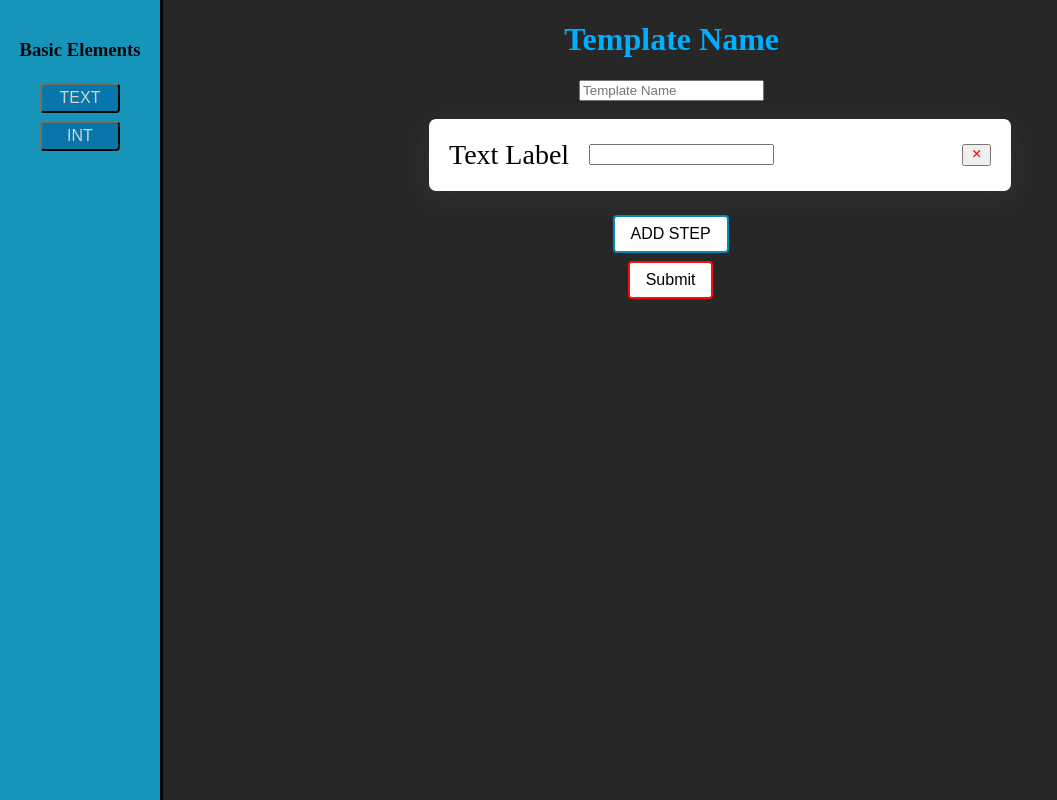
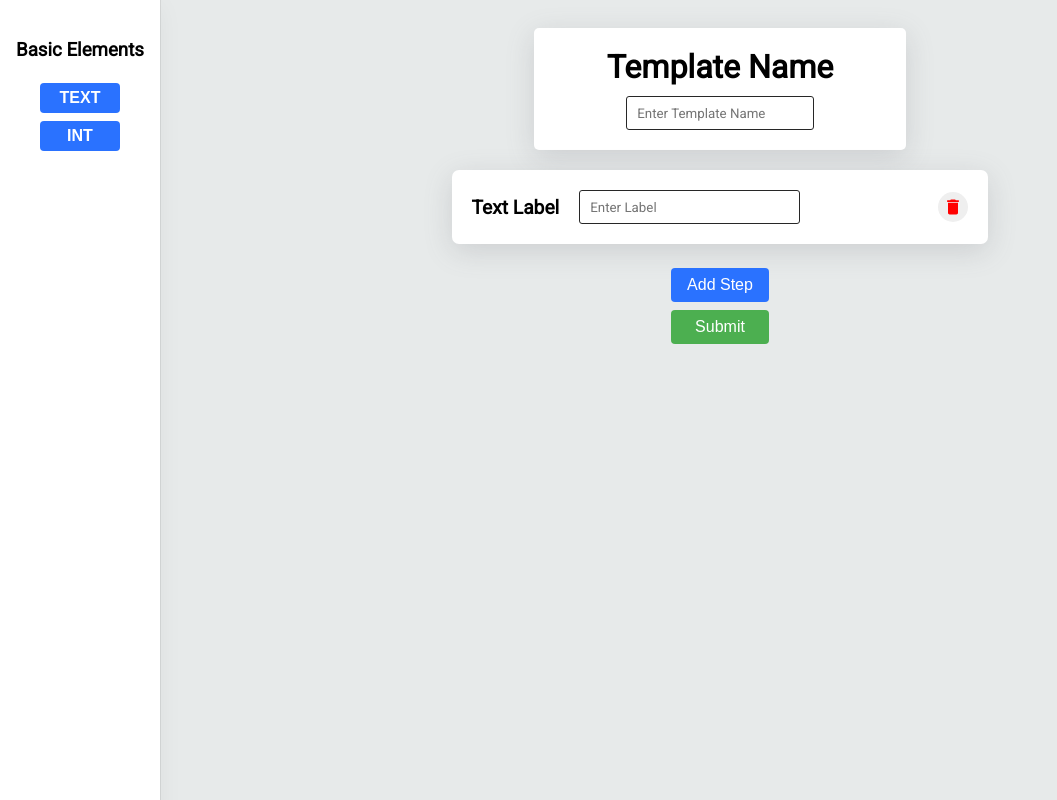
Before and after one commit to sivasaikrishna7/form-builder, a React (Create React App) app: page / in a window 1280 px wide. Both pictures are taken after a click on the button "TEXT". Shown: the whole page, without its empty margins (0-1057 px from the left). Built offline with nearby package versions, Linux system fonts and the light colour scheme.

Commit message:
Fixed UI

```diff
--- a/public/index.html
+++ b/public/index.html
@@ -15,6 +15,9 @@
       user's mobile device or desktop. See https://developers.google.com/web/fundamentals/web-app-manifest/
     -->
     <link rel="manifest" href="%PUBLIC_URL%/manifest.json" />
+    <link rel="preconnect" href="https://fonts.googleapis.com">
+    <link rel="preconnect" href="https://fonts.gstatic.com" crossorigin>
+    <link href="https://fonts.googleapis.com/css2?family=Roboto&display=swap" rel="stylesheet">
     <!--
       Notice the use of %PUBLIC_URL% in the tags above.
       It will be replaced with the URL of the `public` folder during the build.
--- a/src/App.css
+++ b/src/App.css
@@ -1,71 +1,78 @@
+.App {
+  display: flex;
+  flex-direction: column;
+  align-items: center;
+  justify-content: center;
+  text-align: center;
+  margin-left: 160px;
+}
 
-.App{
-  text-align: center;
+.templateForm {
+  background-color: white;
+  margin-bottom: 20px;
+  box-shadow: rgba(100, 100, 111, 0.2) 0px 7px 29px 0px;
+  border-radius: 5px;
+  width: 30%;
+  padding: 20px;
+  margin-top: 20px;
 }
-.templatename{
-  margin-left: 5%;
-  color: #00aeff;
+
+.templateName {
+  font-size: 2rem;
+  font-weight: bold;
+  margin-bottom: 10px;
 }
-body{
-  background-color: #272727 ;
 
-}
-.grid{
+.grid {
   bottom: 0;
   display: grid;
-    grid-template-columns: auto auto ;
+  grid-template-columns: auto auto;
   grid-gap: 30px;
-    background-color: #2196F3;
+  background-color: #2196f3;
   padding: 30px;
 }
+
 .sidenav {
+  display: flex;
+  flex-direction: column;
+  align-items: center;
   height: 100%;
   width: 160px;
   position: fixed;
   z-index: 0;
-    border: 2px solid rgb(0, 0, 0);
-    border-width: 3px;
-    border-top: blanchedalmond;
-    border-left: blanchedalmond;
-    border-bottom: blanchedalmond;
-
+  background-color: white;
+  box-shadow: rgba(0, 0, 0, 0.05) 0px 6px 24px 0px,
+    rgba(0, 0, 0, 0.08) 0px 0px 0px 1px;
   top: 0;
   left: 0;
-    background-color: #13b1e0 ;
   overflow-x: hidden;
   padding-top: 20px;
-    opacity: 80%;
 }
-  .main {
-    margin-left: 160px; /* Same as the width of the sidenav */
-    font-size: 28px; /* Increased text to enable scrolling */
-    padding: 0px 10px;
-  }
+
 .button {
-    background-color: #008dce; /* Green */
-
-    border-color: rgb(53, 50, 45);
+  background-color: #2a72ff;
+  border: 1px solid transparent;
   color: white;
-    /* padding: 15px 32px; */
   text-align: center;
   text-decoration: none;
-    display: inline-block;
-    width:80px;
-    height:30px;
-    /* padding-bottom: 30px; */
+  width: 80px;
+  height: 30px;
   font-size: 16px;
+  font-weight: bold;
   margin: 4px 2px;
   cursor: pointer;
   -webkit-transition-duration: 0.4s; /* Safari */
   transition-duration: 0.4s;
   border-radius: 4px;
 }
-  .button2:hover {
-    box-shadow: 0 12px 16px 0 rgba(0,0,0,0.24),0 17px 50px 0 rgba(0,0,0,0.19);
+
+.button:hover {
+  box-shadow: 0 12px 16px 0 rgba(0, 0, 0, 0.24),
+    0 17px 50px 0 rgba(0, 0, 0, 0.19);
 }
 
-  .button22 {
-    background-color: #4CAF50; /* Green */
+.addStepButton {
+  background-color: #2a72ff;
   border: none;
   color: white;
   padding: 8px 16px;
@@ -74,13 +81,13 @@ body{
   display: inline-block;
   font-size: 16px;
   margin: 4px 2px;
-    margin-left: 5%;
   transition-duration: 0.4s;
   cursor: pointer;
   border-radius: 4px;
 }
-  .button223 {
-    background-color: #4CAF50; /* Green */
+
+.submitButton {
+  background-color: #4caf50;
   border: none;
   color: white;
   padding: 8px 16px;
@@ -89,76 +96,35 @@ body{
   display: inline-block;
   font-size: 16px;
   margin: 4px 2px;
-    margin-left: 5%;
   transition-duration: 0.4s;
   cursor: pointer;
   border-radius: 4px;
 }
-  .button21 {
-    background-color: white;
-    color: black;
-    border: 2px solid #008CBA;
-  }
-  .button213 {
-    background-color: white;
-    color: black;
-    border: 2px solid #ff0b0b;
+
+.buttons {
+  display: flex;
+  flex-direction: column;
 }
 
-  .button21:hover {
-    background-color: #008CBA;
-    color: white;
-  }
-  .trail{
+.trail {
   display: flex;
   justify-content: center;
 }
-  .container{
-     color: #000000 ;
+
+.main {
+  width: 100%;
+}
+
+.container {
+  color: #000000;
   display: flex;
   background-color: white;
-     /* background-color:#272727 ; */
-    /* background-color: #13b1e0  ; */
-    /* border: 2px solid rgb(0, 0, 0); */
   border-radius: 7px;
   outline: #111;
   align-items: center;
   justify-content: space-between;
   margin-bottom: 20px;
-    width: 50%;
-    /* margin-left: 12%; */
-    padding:20px;
-    /* opacity: 80%; */
+  width: 45%;
+  padding: 20px;
   box-shadow: rgba(100, 100, 111, 0.2) 0px 7px 29px 0px;
 }
-
-  /* .input {
-    margin: 2rem auto;
-    background-color: rgb(0, 180, 224);
-    padding: 1rem;
-    width: 90%;
-    max-width: 40rem;
-  }
-
-  .input label {
-    display: block;
-
-    font-weight: bold;
-    margin-bottom: 0.5rem;
-  }
-
-  .input input {
-    font: inherit;
-    display: block;
-
-    width: 100%;
-    border: 1px solid rgb(3, 18, 20);
-    padding: 0.15rem;
-    margin-bottom: 0.5rem;
-  }
-
-  .input input:focus {
-    outline: none;
-
-    border-color: #4f005f;
-  } */
--- a/src/App.js
+++ b/src/App.js
@@ -1,85 +1,74 @@
-import React, { useState, useEffect } from 'react'
-import { DragDropContext, Droppable, Draggable } from 'react-beautiful-dnd'
-import { v4 as uuid } from 'uuid'
-import './App.css'
-import { motion } from 'framer-motion'
-import objData from './store'
-import { IoClose } from 'react-icons/io5'
-import handleSubmit from './Logic'
-import GetContext from './components/GetContext'
+import React, { useState, useEffect } from "react";
+import { DragDropContext, Droppable, Draggable } from "react-beautiful-dnd";
+import { v4 as uuid } from "uuid";
+import "./App.css";
+import { motion } from "framer-motion";
+import objData from "./store";
+import { MdDelete } from "react-icons/md";
+import handleSubmit from "./Logic";
+import "./global.css";
+import GetContext from "./components/GetContext";
 
 function App() {
-  const [state, setState] = useState(objData)
-  const [newId, setNewId] = useState(uuid())
-  const [columns, setColumns] = useState([])
-  const [type, setType] = useState('')
-  const [template_name, setTemplateName] = useState('')
-  const [label, setLabel] = useState('')
-  const [itemsFromBackend, setitemsFromBackend] = useState([])
+  const [state, setState] = useState(objData);
+  const [newId, setNewId] = useState(uuid());
+  const [columns, setColumns] = useState([]);
+  const [type, setType] = useState("");
+  const [template_name, setTemplateName] = useState("");
+  const [label, setLabel] = useState("");
+  const [itemsFromBackend, setitemsFromBackend] = useState([]);
+
   const changeLabel = (e) => {
-    setLabel(e.target.value)
-    console.log(e.target.value)
-  }
+    setLabel(e.target.value);
+  };
 
   const getLabel = (param) => {
     switch (param) {
-      case 'text':
-        return 'Text'
-      case 'int':
-        return 'Int'
+      case "text":
+        return "Text";
+      case "int":
+        return "Int";
       default:
-        return ''
+        return "";
     }
-  }
-
-  // const GetContext = (props) => {
-  //   console.log(props)
-  //   const { labelType } = props
-  //   const typeLabel = getLabel(labelType)
-  //   return (
-  //     <div>
-  //       <h3>{typeLabel} Label</h3>
-  //       <input type="text" onChange={changeLabel} />
-  //     </div>
-  //   )
-  // }
+  };
 
   const onChangeHandler = (arg) => {
-    // console.log(arg)
     if (itemsFromBackend.length !== 0 && state.field.length === 0) {
-      alert('Add your step')
-      return
+      alert("Add your step");
+      return;
     }
-    setType(arg)
-    console.log(type)
-    const newArray = [...itemsFromBackend, { id: newId, type: arg }]
-    console.log(newArray)
-    setitemsFromBackend(newArray)
-  }
+    setType(arg);
+    setitemsFromBackend([...itemsFromBackend, { id: newId, type: arg }]);
+  };
+
   const removeField = (id) => {
-    console.log(id)
-    const filteredPeople = itemsFromBackend.filter((item) => item.id !== id)
-    setitemsFromBackend(filteredPeople)
+    const filteredPeople = itemsFromBackend.filter((item) => item.id !== id);
+    setitemsFromBackend(filteredPeople);
+    if (label.length > 0) {
       state.field.splice(
         state.field.findIndex((a) => a.id === id),
-      1,
-    )
+        1
+      );
     }
+  };
+
   const changeTempName = (e) => {
-    setTemplateName(e.target.value)
-  }
+    setTemplateName(e.target.value);
+  };
 
   const onsubmitHandler = () => {
     if (template_name.length === 0) {
-      alert('Enter the Template Name!')
+      alert("Enter the Template Name!");
+      return;
     }
     if (itemsFromBackend.length === 0) {
-      alert('Please Add a Field!')
-      return
+      alert("Please Add a Field!");
+      return;
     }
     if (label.length === 0) {
-      alert('Enter the Label')
-      return
+      alert("Enter the Label");
+      return;
     }
     setState({
       template_name: template_name,
@@ -91,74 +80,66 @@ function App() {
           type: type,
         },
       ],
-    })
-    setLabel('')
-    setNewId(uuid())
-  }
+    });
+    setLabel("");
+    setNewId(uuid());
+  };
+
   useEffect(() => {
-    console.log('hi')
     setColumns({
       [uuid()]: {
-        name: 'Todo',
+        name: "Todo",
         items: itemsFromBackend,
       },
-    })
-  }, [itemsFromBackend, state])
+    });
+  }, [itemsFromBackend, state]);
+
   useEffect(() => {
-    console.log(state)
-  }, [state])
+    console.log(state);
+  }, [state]);
+
   const onhandleSubmit = () => {
-    setTemplateName('')
-    setitemsFromBackend([])
-    // setColumns([])
-    setState(objData)
-    handleSubmit(state)
-  }
-  console.log(columns)
-  //hi
+    setTemplateName("");
+    setitemsFromBackend([]);
+    setState(objData);
+    handleSubmit(state);
+  };
+
   return (
+    <>
+      <div className="sidenav">
+        <h3>Basic Elements</h3>
+        <button className="button" onClick={() => onChangeHandler("text")}>
+          TEXT
+        </button>
+        <button className="button" onClick={() => onChangeHandler("int")}>
+          INT
+        </button>
+      </div>
       <div className="App">
-      <center className="templatename">
-        <motion.h1
+        <div className="templateForm">
+          <motion.div
             initial={{ y: -200 }}
             animate={{ y: 0 }}
-          transition={{ type: 'spring', duration: 0.5 }}
+            transition={{ type: "spring", duration: 0.5 }}
             whileHover={{ scale: 1.1 }}
+            className="templateName"
           >
             Template Name
-        </motion.h1>
+          </motion.div>
           <input
             onChange={changeTempName}
-          placeholder="Template Name"
+            placeholder="Enter Template Name"
             value={template_name}
+            className="inputStyle"
           />
-      </center>
-      <br />
-      <div className="sidenav">
-        <center>
-          <h3>Basic Elements</h3>
-        </center>
-        <button
-          className="button button2"
-          onClick={() => onChangeHandler('text')}
-        >
-          TEXT
-        </button>
-        <br />
-        <button
-          className="button button2"
-          onClick={() => onChangeHandler('int')}
-        >
-          INT
-        </button>
         </div>
         <div className="main">
           <DragDropContext onDragEnd={(result) => console.log(result)}>
             {Object.entries(columns).map(([id, column]) => {
               return (
-              // <DragResizeContainer>
                 <Droppable droppableId={id} key={id}>
-                {(provided, snapshot) => {
+                  {(provided) => {
                     return (
                       <form
                         className="flex"
@@ -167,17 +148,16 @@ function App() {
                       >
                         {column.items.map((item, index) => {
                           const isItem = (item1) => {
-                          return item1.id === item.id
-                        }
-                        const element = state.field.find(isItem)
-                        // state.find(item.id,)
+                            return item1.id === item.id;
+                          };
+                          const element = state.field.find(isItem);
                           return (
                             <Draggable
                               key={item.id}
                               draggableId={item.id}
                               index={index}
                             >
-                            {(provided, snapshot) => {
+                              {(provided) => {
                                 return (
                                   <div className="trail">
                                     <div
@@ -196,47 +176,47 @@ function App() {
                                         whileHover={{ scale: 1.4 }}
                                         whileTap={{ scale: 0.9 }}
                                         style={{
-                                        color: 'red',
+                                          color: "red",
+                                          display: "flex",
+                                          alignItems: "center",
+                                          padding: "5px",
+                                          border: "none",
+                                          borderRadius: "50%",
+                                          cursor: "pointer",
                                         }}
                                         onClick={() => removeField(item.id)}
                                       >
-                                      <IoClose />
-                                    </motion.button>{' '}
+                                        <MdDelete size={"1.5em"} />
+                                      </motion.button>
                                     </div>
                                     <br />
                                   </div>
-                              )
+                                );
                               }}
                             </Draggable>
-                        )
+                          );
                         })}
 
                         {provided.placeholder}
                       </form>
-                  )
+                    );
                   }}
                 </Droppable>
-              //</DragResizeContainer>
-            )
+              );
             })}
           </DragDropContext>
         </div>
-      <center>
-        <button
-          className="button22 button21"
-          onClick={() => {
-            onsubmitHandler()
-          }}
-        >
-          ADD STEP
+        <div className="buttons">
+          <button className="addStepButton" onClick={onsubmitHandler}>
+            Add Step
           </button>
-        <br />
-        <button className="button223 button213" onClick={onhandleSubmit}>
+          <button className="submitButton" onClick={onhandleSubmit}>
             Submit
           </button>
-      </center>
         </div>
-  )
+      </div>
+    </>
+  );
 }
 
-export default App
+export default App;
--- a/src/components/GetContext.css
+++ b/src/components/GetContext.css
@@ -1,10 +1,15 @@
-.context{
-    display: flex;
-    justify-content: center;
-    align-items: center;
-    /* flex-direction: column; */
-    /* width: 80%; */
+.context {
+  display: flex;
+  align-items: center;
+  width: 80%;
 }
-.contextLabel{
-    margin-right: 20px;
+
+.contextLabel {
+  margin-right: 20px;
+  font-size: 1.2rem;
+  font-weight: bold;
 }
+
+.contextLabel span {
+  font-weight: normal;
+}
--- a/src/components/GetContext.js
+++ b/src/components/GetContext.js
@@ -1,19 +1,28 @@
-import React from 'react'
-
-import './GetContext.css'
+import React from "react";
+import "../global.css";
+import "./GetContext.css";
 
 const GetContext = (props) => {
-  const { labelType, changeLabel, getLabel, element } = props
-  const typeLabel = getLabel(labelType)
+  const { labelType, changeLabel, getLabel, element } = props;
+  const typeLabel = getLabel(labelType);
   if (element) {
-    return <div>{element.label}</div>
+    return (
+      <div className="contextLabel">
+        {element.label} <span>({element.type})</span>
+      </div>
+    );
   }
   return (
     <div className="context">
       <div className="contextLabel"> {typeLabel} Label</div>
-      <input type="text" onChange={changeLabel} />
+      <input
+        type="text"
+        onChange={changeLabel}
+        placeholder="Enter Label"
+        className="inputStyle"
+      />
     </div>
-  )
-}
+  );
+};
 
-export default GetContext
+export default GetContext;
--- /dev/null
+++ b/src/global.css
@@ -0,0 +1,14 @@
+body {
+  background-color: #e7eaea;
+  font-family: "Roboto", sans-serif;
+}
+
+.inputStyle {
+  font-family: inherit;
+  width: 50%;
+  height: 30px;
+  border: 1px solid #272727;
+  padding-left: 10px;
+  padding-right: 10px;
+  border-radius: 3px;
+}
```
Also changed, not shown: 1 other file (tests, documents, lock files or other folders). Lines whose indentation alone changed are shown as unchanged.
